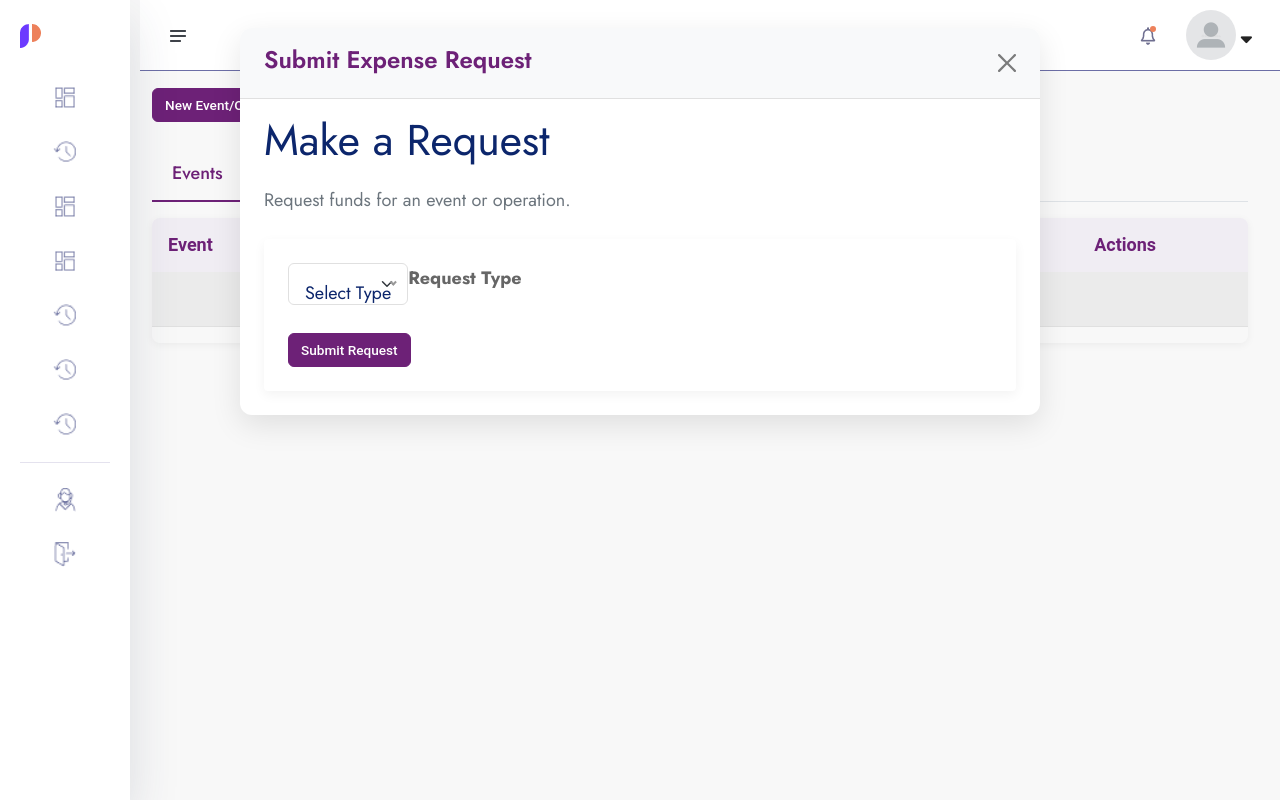
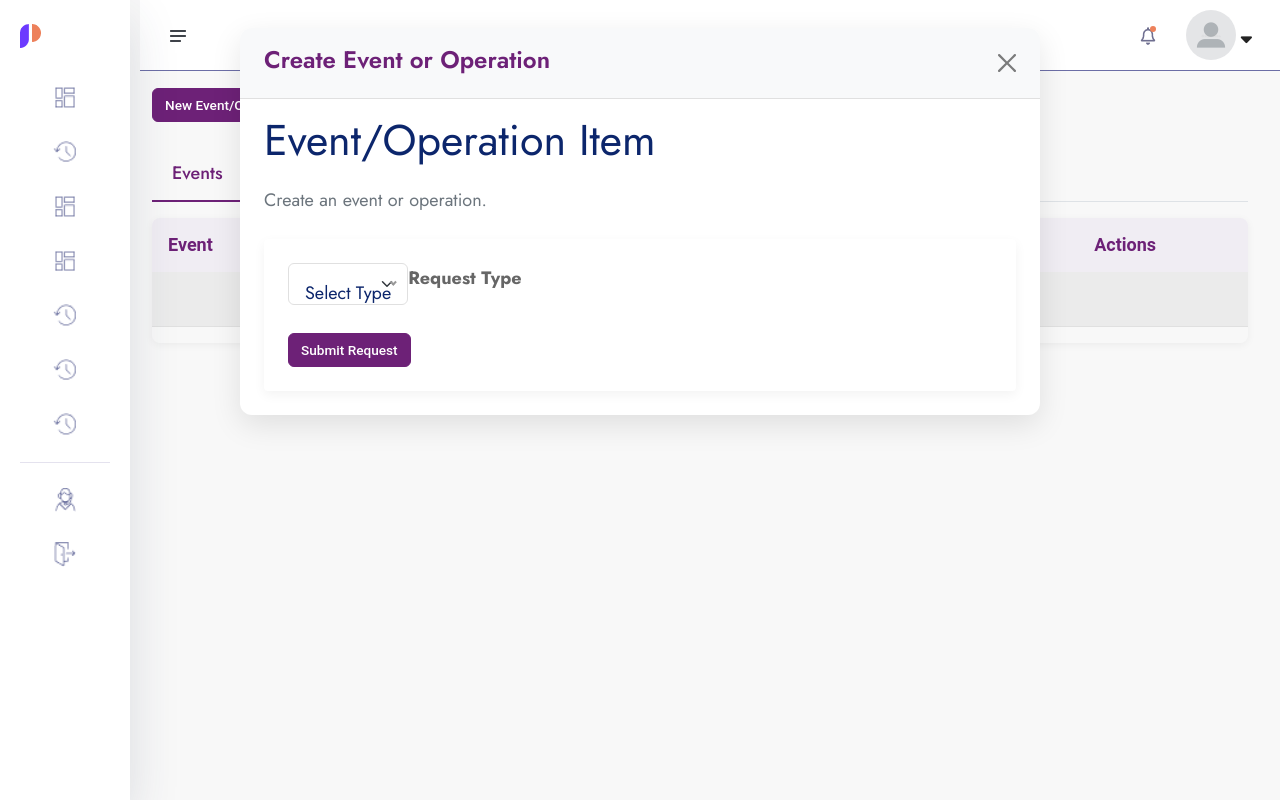
Before and after one commit to pkalosh/spendy, a Django app: page /expenses/create/ in a window 1280 px wide, after a click on "New Event/Operation". Run offline with Django 5.2, Linux system fonts and the light colour scheme; some libraries are stand-ins or nearby versions.

Commit message:
event/operation pop heading

```diff
--- a/templates/expenses/expense.html
+++ b/templates/expenses/expense.html
@@ -57,7 +57,7 @@
 
                       <td>
                         <a href="{% url 'expense:event_expense_detail' item.id %}" class="btn btn-sm btn-primary">View Expenses</a>
-                        <a href="{% url 'expense:event_expense_detail' item.id %}" class="btn btn-sm btn-primary">Edit Event</a>
+                        <!-- <a href="{% url 'expense:event_expense_detail' item.id %}" class="btn btn-sm btn-primary">Edit Event</a> -->
                       </td>
                     </tr>
                   {% endif %}
@@ -96,7 +96,7 @@
 
                       <td>
                         <a href="{% url 'expense:operation_expense_detail' item.id %}" class="btn btn-sm btn-primary">View Expenses</a>
-                        <a href="{% url 'expense:operation_expense_detail' item.id %}" class="btn btn-sm btn-primary">Edit Operation</a>
+                        <!-- <a href="{% url 'expense:operation_expense_detail' item.id %}" class="btn btn-sm btn-primary">Edit Operation</a> -->
                       </td>
                     </tr>
                   {% endif %}
@@ -118,14 +118,14 @@
   <div class="modal-dialog modal-lg">
     <div class="modal-content">
       <div class="modal-header bg-light">
-        <h5 class="modal-title">Submit Expense Request</h5>
+        <h5 class="modal-title">Create Event or Operation</h5>
         <button type="button" class="btn-close" data-bs-dismiss="modal" aria-label="Close"></button>
       </div>
       <div class="modal-body">
         <!-- Request Form -->
         <div id="requests" class="content-section">
-          <h3 class="mb-3">Make a Request</h3>
-          <p class="text-muted mb-4">Request funds for an event or operation.</p>
+          <h3 class="mb-3">Event/Operation Item</h3>
+          <p class="text-muted mb-4">Create an event or operation.</p>
           <form id="expenseForm" class="bg-white p-4 shadow rounded" method="post" action="{% url 'expense:event-operation' %}">
             {% csrf_token %}
             <input type="hidden" name="form_type" id="form_type" value="">
```
